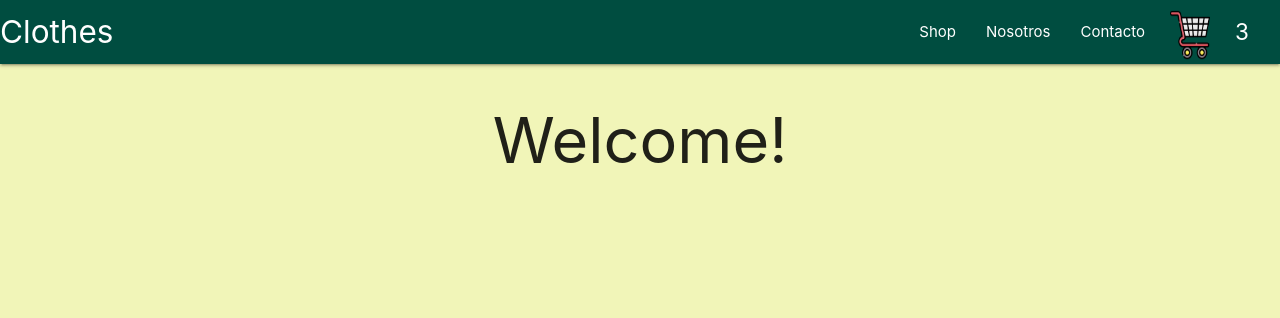
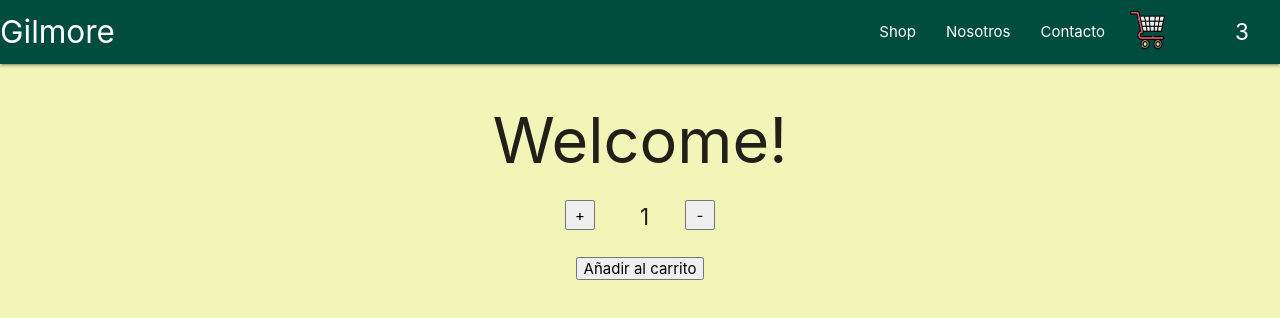
Before and after one commit to magalizap/desafio-2-react, a React (Create React App) app: page / in a window 1280 px wide. Shown: the top 318 px of the page. Built offline with nearby package versions, Linux system fonts and the light colour scheme.

Commit message:
nuevo commit

```diff
--- /dev/null
+++ b/src/components/ItemCount.js
@@ -0,0 +1,30 @@
+import React from 'react'
+
+const ItemCount = ({stock, initial, onAdd}) => {
+
+  const [valor, setValor] = React.useState(1);
+  return (
+    <>
+        <div className='alinear'>
+        <button className='boton' onClick={() =>{
+            valor < stock ? setValor(valor + 1) : setValor(stock)
+        }}>+</button>
+
+        <p>{valor}</p>
+
+        <button className='boton' onClick={() =>{
+            valor > initial ? setValor(valor - 1) : setValor(initial)
+        }}>-</button>
+
+    </div>
+    <div className='alinear'>
+        <button onClick={()=> onAdd(valor)}>
+            Añadir al carrito
+        </button>
+    </div>
+    </>
+
+  )
+}
+
+export default ItemCount
--- a/src/components/ItemListContainer.js
+++ b/src/components/ItemListContainer.js
@@ -1,8 +1,13 @@
 import React from 'react'
+import ItemCount from './ItemCount'
 
 export const ItemListContainer = ({saludo}) => {
   return (
-    <h1>{saludo}</h1>
+    <>
+      <h1>{saludo}</h1>
+      <ItemCount stock={5} initial={1} onAdd={(valor)=>alert("Añadiste "+ valor + " productos al carrito")}/>
+    </>
+
   )
 }
 
--- a/src/components/NavBar.js
+++ b/src/components/NavBar.js
@@ -6,7 +6,7 @@ export const NavBar = ({cart}) => {
   return (
       <nav className='teal darken-4'>
           <div className="nav-wrapper">
-            <a href="../App.js" className="brand-logo">Clothes</a>
+            <a href="../App.js" className="brand-logo">Gilmore</a>
             <ul id="nav-mobile" className="right hide-on-med-and-down">
               <li>
                 <a href="sass.html">Shop</a>
--- a/src/index.css
+++ b/src/index.css
@@ -13,16 +13,17 @@ code {
     monospace;
 }
 .achicarCarrito{
-  width: 40px;
+  width: 35px;
   margin-top: 10px;
   margin-left: 10px;
   margin-right: 25px;
-  height: 50px;
+  height: 40px;
 }
 p{
   width: 45px;
   font-size: 1.5rem;
   margin-top: 0;
+  margin-left: 45px;
 }
 
 h1{
@@ -32,3 +33,11 @@ h1{
 .flex{
   display: flex;
 }
+.alinear{
+  display: flex;
+  justify-content: center;
+}
+.boton{
+  width: 30px;
+  height: 30px;
+}
```
